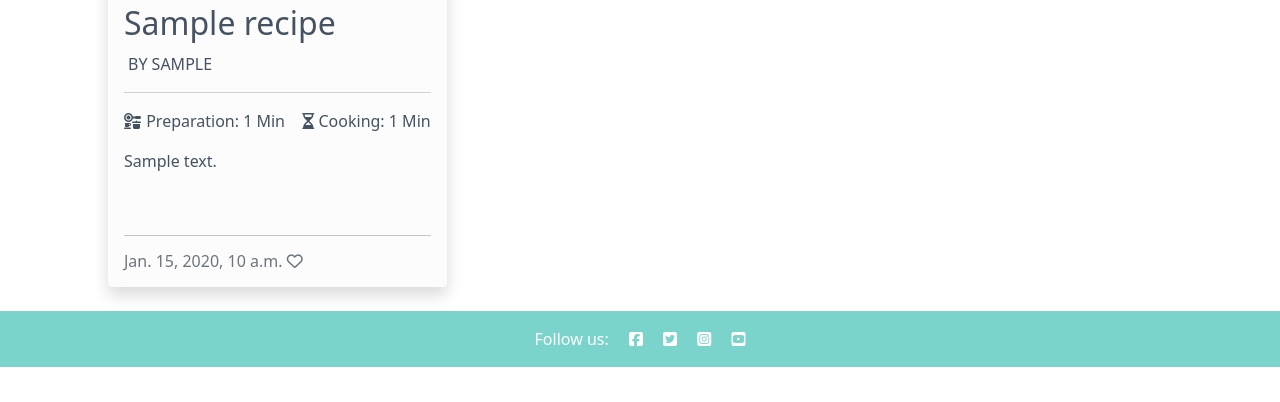
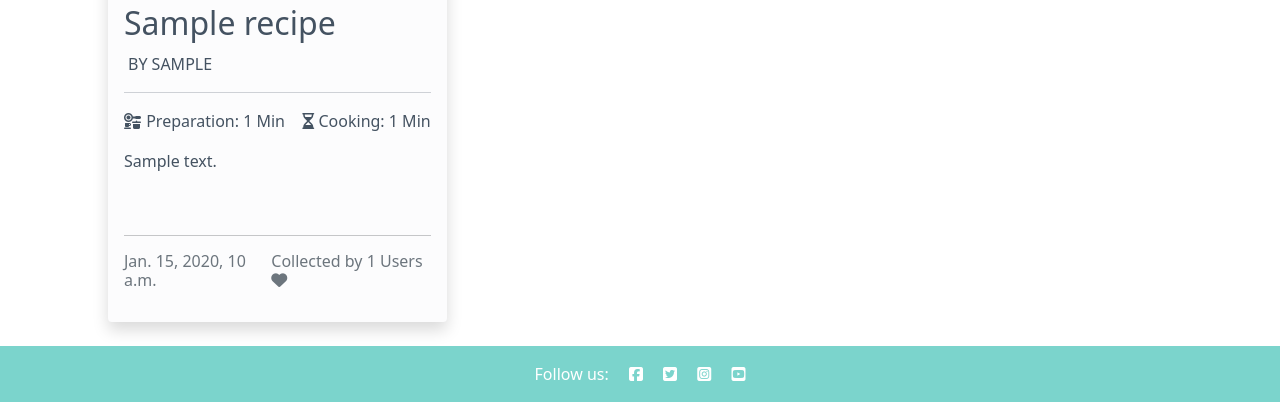
Before and after one commit to LudovicLeGuen/MyFoodyBook, a Django app: page / in a window 1280 px wide. Shown: the part 434-836 px from the top of the page. Before the commit the page ends 801 px from the top, so only its background shows below. Run offline with Django 3.2, Linux system fonts and the light colour scheme; tables that the repository leaves empty hold one stand-in row (values such as "Sample post"); some libraries are stand-ins or nearby versions.

Commit message:
Style index.html and my-foodu-boo.html

```diff
--- a/publish/views.py
+++ b/publish/views.py
@@ -220,7 +220,7 @@ class RecipeCollect(View):
 
     def post(self, request, slug):
         """
-        Post method for liking and unliking a recipe.
+        Post method for Collecting and removing a recipe
         """
 
         recipe = get_object_or_404(Recipe, slug=slug)
--- a/templates/base.html
+++ b/templates/base.html
@@ -16,9 +16,9 @@
     <script src="https://cdn.jsdelivr.net/npm/bootstrap@5.0.1/dist/js/bootstrap.bundle.min.js"
         integrity="sha384-gtEjrD/SeCtmISkJkNUaaKMoLD0//ElJ19smozuHV6z3Iehds+3Ulb9Bn9Plx0x4" crossorigin="anonymous">
         </script>
-    <!-- font Awesome -->
+    <!-- Font Awesome -->
     <script src="https://kit.fontawesome.com/d16a3d2fb1.js" crossorigin="anonymous"></script>
-
+    <!-- CSS Link -->
     <link rel="stylesheet" href="{% static 'css/style.css' %}">
 
 </head>
@@ -40,7 +40,8 @@
                         <a class="navbar-brand text-white" href="{% url 'my_foody_book' %}">My Foody Book</a>
                     </li>
                     <li class="nav-item">
-                        <a class="nav-link active text-white" aria-current="page" href="{% url 'home' %}">All Recipes</a>
+                        <a class="nav-link active text-white" aria-current="page" href="{% url 'home' %}">All
+                            Recipes</a>
                     </li>
                     <li class="nav-item">
                         <a class="nav-link text-white" href="{% url 'users-list' %}">Users</a>
@@ -108,8 +109,9 @@
         </p>
     </footer>
 
-    <!-- A plugin for password show/hide  -->
-    <script src="https://unpkg.com/bootstrap-show-password@1.2.1/dist/bootstrap-show-password.min.js"></script>
+    <!-- JavaScript Link -->
+    <script src="{% static 'js/script.js' %}"></script>
+
 </body>
 
 </html>
--- a/templates/index.html
+++ b/templates/index.html
@@ -86,9 +86,18 @@
                         <!-- horizontal line-->
                         <hr />
 
-                        <!-- Creation date and Likes sections-->
-                        <p class="card-text text-muted h6">{{ recipe.created_on}} <i class="far fa-heart"></i>
-                            {{ recipe.recipe_likes }}</p>
+                         <!-- Creation date and collected sections-->
+                         <div class="d-flex justify-content-between my-2">
+                            <p class="card-text text-muted h6">{{ recipe.created_on }}
+                                <!-- Number of users who collected the recipe-->
+
+                            <div class="card-text text-muted h6">
+                                {% if recipe.status == 1 %}
+                                Collected by
+                                {{ recipe.number_of_likes }} Users <i class="fa-solid fa-heart"></i>
+                                {% endif %}
+                            </div>
+                        </div>
                     </div>
                 </div>
             </div>
--- a/templates/update_recipe.html
+++ b/templates/update_recipe.html
@@ -31,8 +31,7 @@
                     {% if failed %}
                         <p class="text-lg text-red-500">
                             <strong>
-                            Unfortunately your recipe edit form failed to submit. Please check all required fields are
-                            correctly filled in and try again
+                            Unfortunately your edition failed. Make sure to fill all required fields.
                             </strong>
                         </p>
                     {% endif %}
```
Also changed, not shown: templates/my_foody_book.html (+10 -11 lines).
